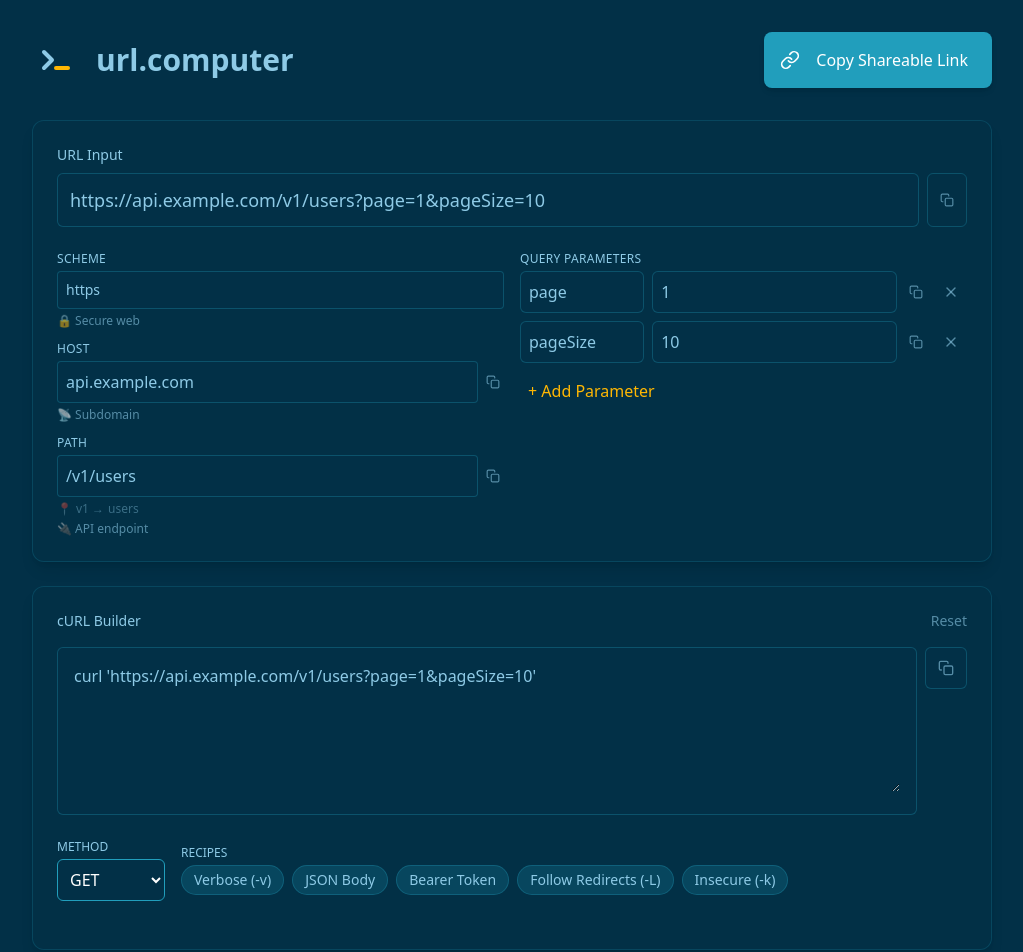
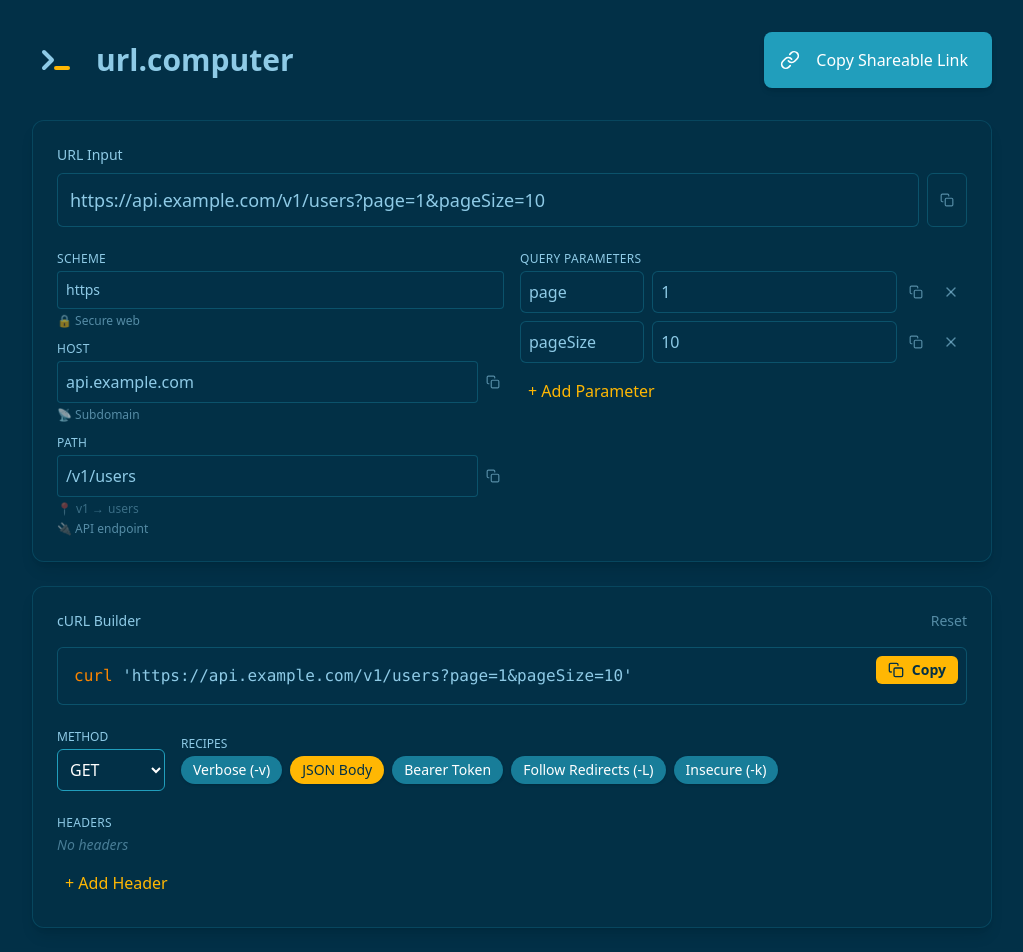
Before and after one commit to rvilgalys/url.computer, a Next.js app in the folder src/: page / in a window 1280 px wide. Shown: the top 952 px of the page, without its empty margins (128-1151 px from the left). Built offline with nearby package versions, Linux system fonts and the light colour scheme.

Commit message:
Styling improvements for cURL Builder, collapse single use flags to a set

```diff
--- a/src/components/CopyButton.tsx
+++ b/src/components/CopyButton.tsx
@@ -8,6 +8,7 @@ interface CopyButtonProps {
   className?: string;
   title?: string;
   size?: 'sm' | 'md' | 'lg';
+  label?: string;
 }
 
 export default function CopyButton({
@@ -15,7 +16,8 @@ export default function CopyButton({
   children,
   className = '',
   title = 'Copy to clipboard',
-  size = 'md'
+  size = 'md',
+  label
 }: CopyButtonProps) {
   const [copied, setCopied] = useState(false);
 
@@ -61,8 +63,9 @@ export default function CopyButton({
       title={copied ? 'Copied!' : title}
       type="button"
     >
-      {children || (
-        copied ? (
+      {children ? children : (
+        <div className="flex items-center gap-2">
+          {copied ? (
             // Check icon for success state
             <svg
               xmlns="http://www.w3.org/2000/svg"
@@ -94,7 +97,9 @@ export default function CopyButton({
               <rect x="9" y="9" width="13" height="13" rx="2" ry="2" />
               <path d="M5 15H4a2 2 0 0 1-2-2V4a2 2 0 0 1 2-2h9a2 2 0 0 1 2 2v1" />
             </svg>
-        )
+          )}
+          {label && <span>{copied ? 'Copied!' : label}</span>}
+        </div>
       )}
     </button>
   );
--- a/src/components/CurlBuilder.tsx
+++ b/src/components/CurlBuilder.tsx
@@ -3,6 +3,7 @@ import React, { useState, useEffect } from 'react';
 import { generateCurlCommand } from '../lib/curl';
 import { CurlOptions } from '../types';
 import CopyButton from './CopyButton';
+import HeadersEditor from './HeadersEditor';
 
 interface CurlBuilderProps {
   url: string;
@@ -12,12 +13,55 @@ interface CurlBuilderProps {
 
 const METHODS = ['GET', 'POST', 'PUT', 'PATCH', 'DELETE', 'HEAD', 'OPTIONS'];
 
-const RECIPES = [
-  { label: 'Verbose (-v)', action: (s: CurlOptions) => ({ ...s, options: [...s.options, '-v'] }) },
-  { label: 'JSON Body', action: (s: CurlOptions) => ({ ...s, method: 'POST', headers: { ...s.headers, 'Content-Type': 'application/json' }, body: '{\n  "key": "value"\n}' }) },
-  { label: 'Bearer Token', action: (s: CurlOptions) => ({ ...s, headers: { ...s.headers, 'Authorization': 'Bearer YOUR_TOKEN' } }) },
-  { label: 'Follow Redirects (-L)', action: (s: CurlOptions) => ({ ...s, options: [...s.options, '-L'] }) },
-  { label: 'Insecure (-k)', action: (s: CurlOptions) => ({ ...s, options: [...s.options, '-k'] }) },
+interface Recipe {
+  label: string;
+  action: (s: CurlOptions) => CurlOptions;
+  color: string;
+}
+
+const RECIPES: Recipe[] = [
+  {
+    label: 'Verbose (-v)',
+    action: (s: CurlOptions) => {
+      if (s.options.includes('-v')) return s;
+      return { ...s, options: [...s.options, '-v'] };
+    },
+    color: 'bg-elf-mid-blue/70 text-white'
+  },
+  {
+    label: 'JSON Body',
+    action: (s: CurlOptions) => ({
+      ...s,
+      method: 'POST',
+      headers: { ...s.headers, 'Content-Type': 'application/json' },
+      body: '{\n  "key": "value"\n}'
+    }),
+    color: 'bg-elf-yellow text-elf-dark-blue'
+  },
+  {
+    label: 'Bearer Token',
+    action: (s: CurlOptions) => ({
+      ...s,
+      headers: { ...s.headers, 'Authorization': 'Bearer YOUR_TOKEN' }
+    }),
+    color: 'bg-elf-mid-blue/70 text-white'
+  },
+  {
+    label: 'Follow Redirects (-L)',
+    action: (s: CurlOptions) => {
+      if (s.options.includes('-L')) return s;
+      return { ...s, options: [...s.options, '-L'] };
+    },
+    color: 'bg-elf-mid-blue/70 text-white'
+  },
+  {
+    label: 'Insecure (-k)',
+    action: (s: CurlOptions) => {
+      if (s.options.includes('-k')) return s;
+      return { ...s, options: [...s.options, '-k'] };
+    },
+    color: 'bg-elf-mid-blue/70 text-white'
+  },
 ];
 
 export default function CurlBuilder({ url, curlState, onCurlChange }: CurlBuilderProps) {
@@ -40,9 +84,34 @@ export default function CurlBuilder({ url, curlState, onCurlChange }: CurlBuilde
     });
   };
 
-  const applyRecipe = (recipe: typeof RECIPES[0]) => {
+  const applyRecipe = (recipe: Recipe) => {
     onCurlChange(recipe.action(curlState));
   };
+
+  const handleHeadersChange = (newHeaders: Record<string, string>) => {
+    onCurlChange({ ...curlState, headers: newHeaders });
+  };
+
+  const handleBodyChange = (e: React.ChangeEvent<HTMLTextAreaElement>) => {
+    onCurlChange({ ...curlState, body: e.target.value });
+  };
+
+  // Simple syntax highlighting
+  const renderHighlightedCommand = (cmd: string) => {
+    // This is a very basic highlighter. For production, a library like prismjs would be better.
+    // But we want to keep it lightweight as per requirements.
+    const parts = cmd.split(' ');
+    return parts.map((part, index) => {
+      let className = 'text-white';
+      if (part === 'curl') className = 'text-elf-orange';
+      else if (part.startsWith('-')) className = 'text-elf-yellow';
+      else if (part.startsWith("'") || part.startsWith('"')) className = 'text-elf-light-blue';
+
+      return <span key={index} className={className}>{part} </span>;
+    });
+  };
+
+  const showBodyEditor = ['POST', 'PUT', 'PATCH', 'DELETE'].includes(curlState.method) || curlState.body.length > 0;
 
   return (
     <section className="bg-elf-dark-blue/50 rounded-xl border border-elf-mid-blue/20 shadow-lg p-6">
@@ -56,20 +125,18 @@ export default function CurlBuilder({ url, curlState, onCurlChange }: CurlBuilde
         </button>
       </div>
 
-      <div className="flex gap-2 items-start mb-6">
-        <div className="flex-1 bg-elf-dark-blue rounded-md p-4 font-mono text-elf-light-blue border border-elf-mid-blue/30 focus-within:ring-2 focus-within:ring-elf-yellow focus-within:border-transparent transition-all">
-          <textarea
-            value={command}
-            onChange={(e) => setCommand(e.target.value)}
-            className="w-full h-32 bg-transparent resize-y focus:outline-none text-sm md:text-base"
-            spellCheck={false}
-          />
+      <div className="relative bg-elf-dark-blue rounded-md p-4 font-mono text-white border border-elf-mid-blue/30 mb-6 overflow-x-auto">
+        <div className="absolute top-2 right-2">
+            <CopyButton
+            textToCopy={() => command}
+            className="flex items-center gap-2 px-3 py-1 bg-elf-yellow text-elf-dark-blue rounded-md hover:bg-elf-orange font-semibold text-sm transition-colors"
+            title="Copy Command"
+            label="Copy"
+            />
         </div>
-        <CopyButton
-          textToCopy={() => command}
-          className="p-3 text-elf-light-blue/60 hover:text-elf-light-blue hover:bg-elf-mid-blue/20 border border-elf-mid-blue/30 rounded-md bg-elf-dark-blue"
-          title="Copy Command"
-        />
+        <pre className="whitespace-pre-wrap break-all pr-20">
+            <code>{renderHighlightedCommand(command)}</code>
+        </pre>
       </div>
 
       <div className="flex flex-wrap items-center gap-4 mb-6">
@@ -93,7 +160,7 @@ export default function CurlBuilder({ url, curlState, onCurlChange }: CurlBuilde
                     <button
                         key={recipe.label}
                         onClick={() => applyRecipe(recipe)}
-                        className="px-3 py-1 bg-elf-mid-blue/20 hover:bg-elf-mid-blue/40 text-elf-light-blue hover:text-white rounded-full text-sm transition-colors border border-elf-mid-blue/30"
+                        className={`px-3 py-1 rounded-full text-sm transition-transform hover:-translate-y-0.5 shadow-sm hover:shadow-md font-medium ${recipe.color}`}
                     >
                         {recipe.label}
                     </button>
@@ -101,6 +168,23 @@ export default function CurlBuilder({ url, curlState, onCurlChange }: CurlBuilde
             </div>
         </div>
       </div>
+
+      <HeadersEditor headers={curlState.headers} onHeadersChange={handleHeadersChange} />
+
+      {showBodyEditor && (
+        <div className="mt-6">
+            <h3 className="text-xs text-elf-light-blue uppercase mb-1 tracking-wide">
+                Request Body
+            </h3>
+            <textarea
+                value={curlState.body}
+                onChange={handleBodyChange}
+                className="w-full h-32 bg-elf-dark-blue rounded-md p-4 font-mono text-white border border-elf-mid-blue/30 focus:outline-none focus:ring-2 focus:ring-elf-yellow focus:border-transparent text-sm md:text-base resize-y"
+                placeholder='{ "key": "value" }'
+                spellCheck={false}
+            />
+        </div>
+      )}
     </section>
   );
 }
--- /dev/null
+++ b/src/components/HeadersEditor.tsx
@@ -0,0 +1,164 @@
+'use client';
+
+import { useState, useEffect, useRef } from 'react';
+import CopyButton from './CopyButton';
+
+interface HeadersEditorProps {
+  headers: Record<string, string>;
+  onHeadersChange: (newHeaders: Record<string, string>) => void;
+}
+
+interface HeaderParam {
+  key: string;
+  value: string;
+  id: string;
+}
+
+export default function HeadersEditor({ headers, onHeadersChange }: HeadersEditorProps) {
+  const [params, setParams] = useState<HeaderParam[]>([]);
+  const paramsRef = useRef<HeaderParam[]>([]);
+
+  // Keep ref in sync with state
+  useEffect(() => {
+    paramsRef.current = params;
+  }, [params]);
+
+  // Convert headers object to local state on prop change
+  useEffect(() => {
+    const headerEntries = Object.entries(headers).map(([key, value]) => {
+      // Try to find existing param with same key and value to preserve ID
+      const existingParam = paramsRef.current.find(p => p.key === key && p.value === value);
+      return existingParam || {
+        key,
+        value,
+        id: `header-${Date.now()}-${Math.random().toString(36).substr(2, 9)}`, // Stable unique ID
+      };
+    });
+
+    // Only update state if the params actually changed to avoid circular updates
+    // We need to be careful here because object order isn't guaranteed, but for small headers it's usually fine.
+    // A better check might be needed if we see issues.
+    const currentParamsSerialized = JSON.stringify(paramsRef.current.map(({key, value}) => ({key, value})));
+    const newParamsSerialized = JSON.stringify(headerEntries.map(({key, value}) => ({key, value})));
+
+    if (currentParamsSerialized !== newParamsSerialized) {
+      setParams(headerEntries);
+    }
+  }, [headers]);
+
+  // Update parent component when local state changes
+  const updateParent = (newParams: HeaderParam[]) => {
+    const newHeaders: Record<string, string> = {};
+    newParams.forEach(param => {
+      if (param.key.trim()) { // Only add params with non-empty keys
+        newHeaders[param.key] = param.value;
+      }
+    });
+    onHeadersChange(newHeaders);
+  };
+
+  const handleParamChange = (id: string, field: 'key' | 'value', newValue: string) => {
+    const newParams = params.map(param =>
+      param.id === id ? { ...param, [field]: newValue } : param
+    );
+    setParams(newParams);
+    updateParent(newParams);
+  };
+
+  const handleDeleteParam = (id: string) => {
+    const newParams = params.filter(param => param.id !== id);
+    setParams(newParams);
+    updateParent(newParams);
+  };
+
+  const handleAddParam = () => {
+    const newParam: HeaderParam = {
+      key: '',
+      value: '',
+      id: `new-header-${Date.now()}`, // Temporary unique ID
+    };
+    const newParams = [...params, newParam];
+    setParams(newParams);
+    // Don't update parent until user starts typing
+  };
+
+  if (params.length === 0) {
+    return (
+      <div className="mt-4">
+        <h3 className="text-xs text-elf-light-blue uppercase mb-1 tracking-wide">
+          Headers
+        </h3>
+        <div className="text-sm text-elf-light-blue/50 italic mb-2">
+          No headers
+        </div>
+        <button
+          onClick={handleAddParam}
+          className="w-full text-left p-2 text-elf-yellow hover:text-elf-orange hover:bg-elf-mid-blue/20 rounded-md transition-colors font-medium"
+        >
+          + Add Header
+        </button>
+      </div>
+    );
+  }
+
+  return (
+    <div className="mt-4">
+      <h3 className="text-xs text-elf-light-blue uppercase mb-1 tracking-wide">
+        Headers
+      </h3>
+      <div className="space-y-2">
+        {params.map((param) => (
+          <div key={param.id} className="flex items-center gap-2">
+            <input
+              type="text"
+              value={param.key}
+              onChange={(e) => handleParamChange(param.id, 'key', e.target.value)}
+              className="font-mono w-1/3 p-2 rounded-md border border-elf-mid-blue/30 bg-elf-dark-blue text-elf-light-blue focus:outline-none focus:ring-2 focus:ring-elf-yellow focus:border-transparent"
+              placeholder="Header"
+            />
+            <input
+              type="text"
+              value={param.value}
+              onChange={(e) => handleParamChange(param.id, 'value', e.target.value)}
+              className="font-mono w-2/3 p-2 rounded-md border border-elf-mid-blue/30 bg-elf-dark-blue text-elf-light-blue focus:outline-none focus:ring-2 focus:ring-elf-yellow focus:border-transparent"
+              placeholder="Value"
+            />
+            <CopyButton
+              textToCopy={param.value}
+              title="Copy Value"
+              size="sm"
+              className="text-elf-light-blue/60 hover:text-elf-light-blue hover:bg-elf-mid-blue/20"
+            />
+            <button
+              onClick={() => handleDeleteParam(param.id)}
+              className="p-2 rounded-md text-elf-light-blue/60 hover:bg-elf-orange/20 hover:text-elf-orange transition-colors"
+              title="Delete Header"
+              type="button"
+            >
+              <svg
+                xmlns="http://www.w3.org/2000/svg"
+                width="16"
+                height="16"
+                viewBox="0 0 24 24"
+                fill="none"
+                stroke="currentColor"
+                strokeWidth="2"
+                strokeLinecap="round"
+                strokeLinejoin="round"
+              >
+                <line x1="18" y1="6" x2="6" y2="18" />
+                <line x1="6" y1="6" x2="18" y2="18" />
+              </svg>
+            </button>
+          </div>
+        ))}
+        <button
+          onClick={handleAddParam}
+          className="w-full text-left p-2 text-elf-yellow hover:text-elf-orange hover:bg-elf-mid-blue/20 rounded-md transition-colors font-medium"
+        >
+          + Add Header
+        </button>
+      </div>
+    </div>
+  );
+}
```
Also changed, not shown: 1 other file (tests, documents, lock files or other folders). Lines whose indentation alone changed are shown as unchanged.
